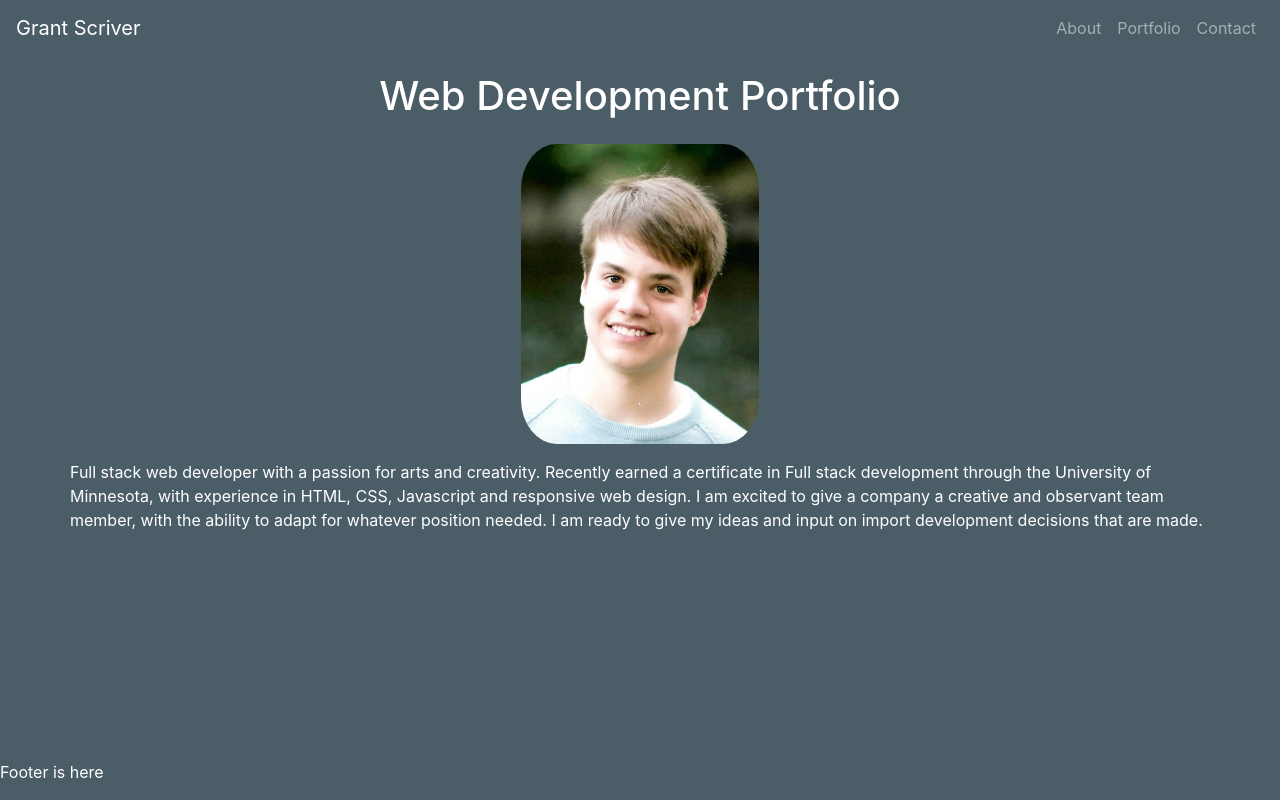
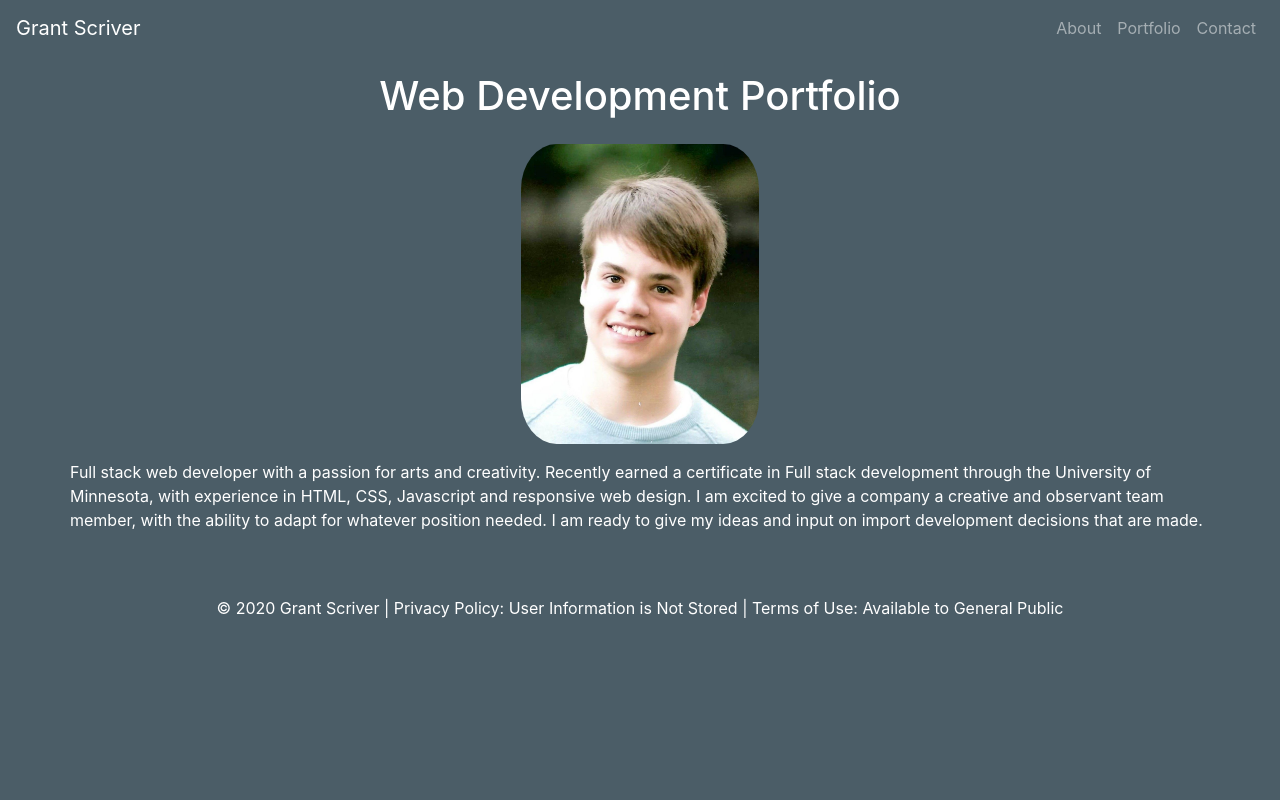
Before and after one commit to grantscriver/React-Portfolio, a React (Create React App) app: page / in a window 1280 px wide. Built offline with nearby package versions, Linux system fonts and the light colour scheme.

Commit message:
Updated and formatted the footer

```diff
--- a/src/components/About/About.js
+++ b/src/components/About/About.js
@@ -25,7 +25,7 @@ function About() {
                 </div>
             </div>
 
-            <div class="container mt-3">
+            <div class="container mt-3 mb-5">
                 <div class="row">
                     <p class="textColor">
                         Full stack web developer with a passion for arts and creativity.
--- a/src/components/Footer/Footer.css
+++ b/src/components/Footer/Footer.css
@@ -1,6 +1,7 @@
 .footer{
     bottom: 0;
-    position: fixed;
+    /* position: fixed; */
     width: 100%;
     color: white;
+    margin-top: 6;
 }
--- a/src/components/Footer/Footer.js
+++ b/src/components/Footer/Footer.js
@@ -4,10 +4,11 @@ import "./Footer.css";
 function Footer() {
 
     return (
-        <p class="footer"
+
+        <p class="footer d-flex justify-content-center"
         >
 
-            Footer is here
+            © 2020 Grant Scriver  |  Privacy Policy: User Information is Not Stored  |  Terms of Use: Available to General Public
 
         </p>
     )
--- a/src/components/Project/Project.js
+++ b/src/components/Project/Project.js
@@ -13,7 +13,7 @@ function Project(props) {
                 </div>
                 <div class="col-12 col-md-8">
                     <div className="content">
-                        <h1 class="textColor">{props.name}</h1>
+                        <h3 class="textColor">{props.name}</h3>
                         <p class="textColor">{props.description}</p>
                         <a class="textColor"
                             type="button"
```
